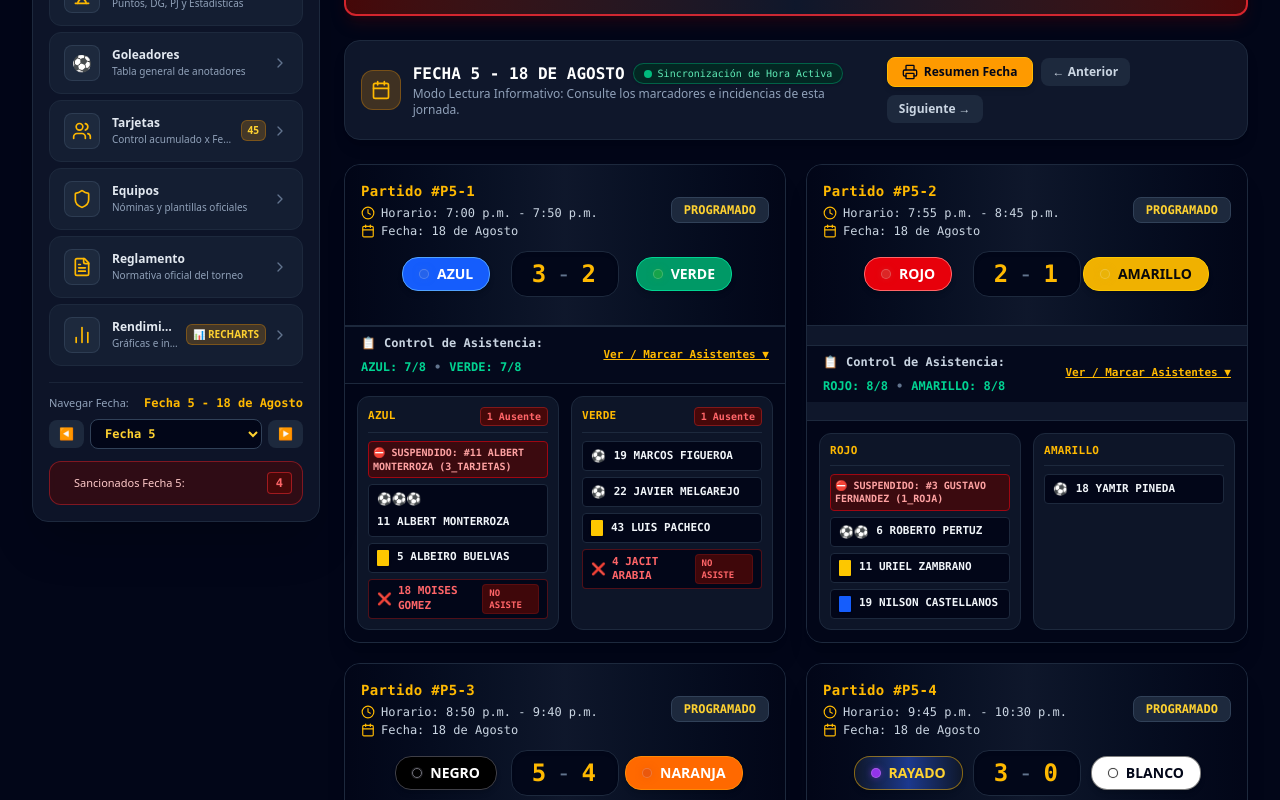
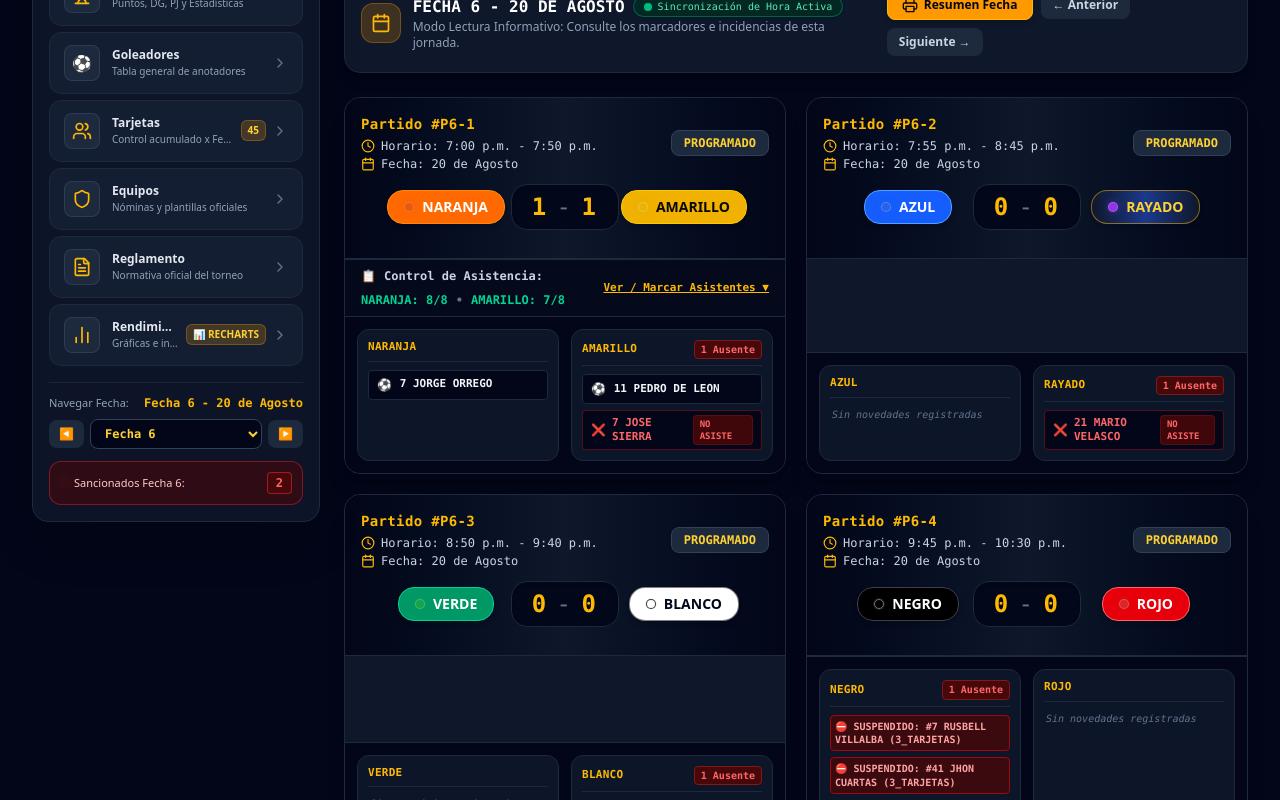
Before and after one commit to fundigecolui/CAMPEONATO-BANQUITA, a React (Vite) app: page / in a window 1280 px wide. Shown: the part 420-1220 px from the top of the page. Built offline with nearby package versions, Linux system fonts and the light colour scheme.

Commit message:
feat: update results for fecha 6
Update match results, player goals, and attendance for the 2026-2 championship. Increment current fecha to 6.

```diff
--- a/src/App.tsx
+++ b/src/App.tsx
@@ -60,9 +60,9 @@ const getInitialDataForEdition = (editionId: string) => {
       cards: CARDS_2026_2,
       goals: GOALS_2026_2,
       matches: MATCHES_2026_2,
-      currentFecha: 5,
+      currentFecha: 6,
       maxUnlockedFecha: 7,
-      v: 55,
+      v: 58,
     };
   }
   if (editionId === '2026-1') {
--- a/src/data/edition2026_2.ts
+++ b/src/data/edition2026_2.ts
@@ -244,6 +244,11 @@ export const GOALS_2026_2: GoalRecord[] = [
   { id: 'g5-15', playerId: 437, fecha: 5, teamId: 'RAYADO', createdAt: new Date('2026-08-18').toISOString() }, // MARIO VELAZCO (RAYADO - Gol 1)
   { id: 'g5-16', playerId: 437, fecha: 5, teamId: 'RAYADO', createdAt: new Date('2026-08-18').toISOString() }, // MARIO VELAZCO (RAYADO - Gol 2)
   { id: 'g5-17', playerId: 436, fecha: 5, teamId: 'RAYADO', createdAt: new Date('2026-08-18').toISOString() }, // WALTER GOEZ (RAYADO)
+
+  // Fecha 6 (20 de Agosto)
+  // NARANJA (1) vs AMARILLO (1)
+  { id: 'g6-1', playerId: 429, fecha: 6, teamId: 'NARANJA', createdAt: new Date('2026-08-20').toISOString() }, // JORGE ORREGO (NARANJA)
+  { id: 'g6-2', playerId: 452, fecha: 6, teamId: 'AMARILLO', createdAt: new Date('2026-08-20').toISOString() }, // PEDRO DE LEON (AMARILLO)
 ];
 
 // Official First 7 Fechas for II Semestre 2026 (Vuelta 1)
@@ -531,7 +536,21 @@ const INITIAL_7_FECHAS_2026_2: Match[] = [
   },
 
   // FECHA 6 (20 de Agosto)
-  { id: 'P6-1', fecha: 6, homeTeamId: 'NARANJA', awayTeamId: 'AMARILLO', homeGoals: 0, awayGoals: 0, isPlayed: false, dateStr: '20 de Agosto' },
+  {
+    id: 'P6-1',
+    fecha: 6,
+    homeTeamId: 'NARANJA',
+    awayTeamId: 'AMARILLO',
+    homeGoals: 1,
+    awayGoals: 1,
+    isPlayed: true,
+    status: 'FINALIZADO',
+    dateStr: '20 de Agosto',
+    attendance: {
+      homePlayerIds: [425, 426, 427, 428, 429, 430, 431, 432],
+      awayPlayerIds: [449, 450, 451, 452, 454, 455, 456], // Excluye 453 (Jose Sierra - No asiste)
+    },
+  },
   {
     id: 'P6-2',
     fecha: 6,
@@ -546,8 +565,34 @@ const INITIAL_7_FECHAS_2026_2: Match[] = [
       awayPlayerIds: [433, 434, 435, 436, 438, 439, 440], // Excluye 437 (Mario Velasco - No asiste)
     },
   },
-  { id: 'P6-3', fecha: 6, homeTeamId: 'VERDE', awayTeamId: 'BLANCO', homeGoals: 0, awayGoals: 0, isPlayed: false, dateStr: '20 de Agosto' },
-  { id: 'P6-4', fecha: 6, homeTeamId: 'NEGRO', awayTeamId: 'ROJO', homeGoals: 0, awayGoals: 0, isPlayed: false, dateStr: '20 de Agosto' },
+  {
+    id: 'P6-3',
+    fecha: 6,
+    homeTeamId: 'VERDE',
+    awayTeamId: 'BLANCO',
+    homeGoals: 0,
+    awayGoals: 0,
+    isPlayed: false,
+    dateStr: '20 de Agosto',
+    attendance: {
+      homePlayerIds: [409, 410, 411, 412, 413, 414, 415, 416],
+      awayPlayerIds: [457, 458, 459, 460, 461, 463, 464], // Excluye 462 (Dairo Mercado - No asiste)
+    },
+  },
+  {
+    id: 'P6-4',
+    fecha: 6,
+    homeTeamId: 'NEGRO',
+    awayTeamId: 'ROJO',
+    homeGoals: 0,
+    awayGoals: 0,
+    isPlayed: false,
+    dateStr: '20 de Agosto',
+    attendance: {
+      homePlayerIds: [417, 418, 419, 420, 422, 423, 424], // Excluye 421 (Jhon Cuartas - No asiste)
+      awayPlayerIds: [441, 442, 443, 444, 445, 446, 447, 448],
+    },
+  },
 
   // FECHA 7 (25 de Agosto)
   { id: 'P7-1', fecha: 7, homeTeamId: 'NEGRO', awayTeamId: 'RAYADO', homeGoals: 0, awayGoals: 0, isPlayed: false, dateStr: '25 de Agosto' },
```
